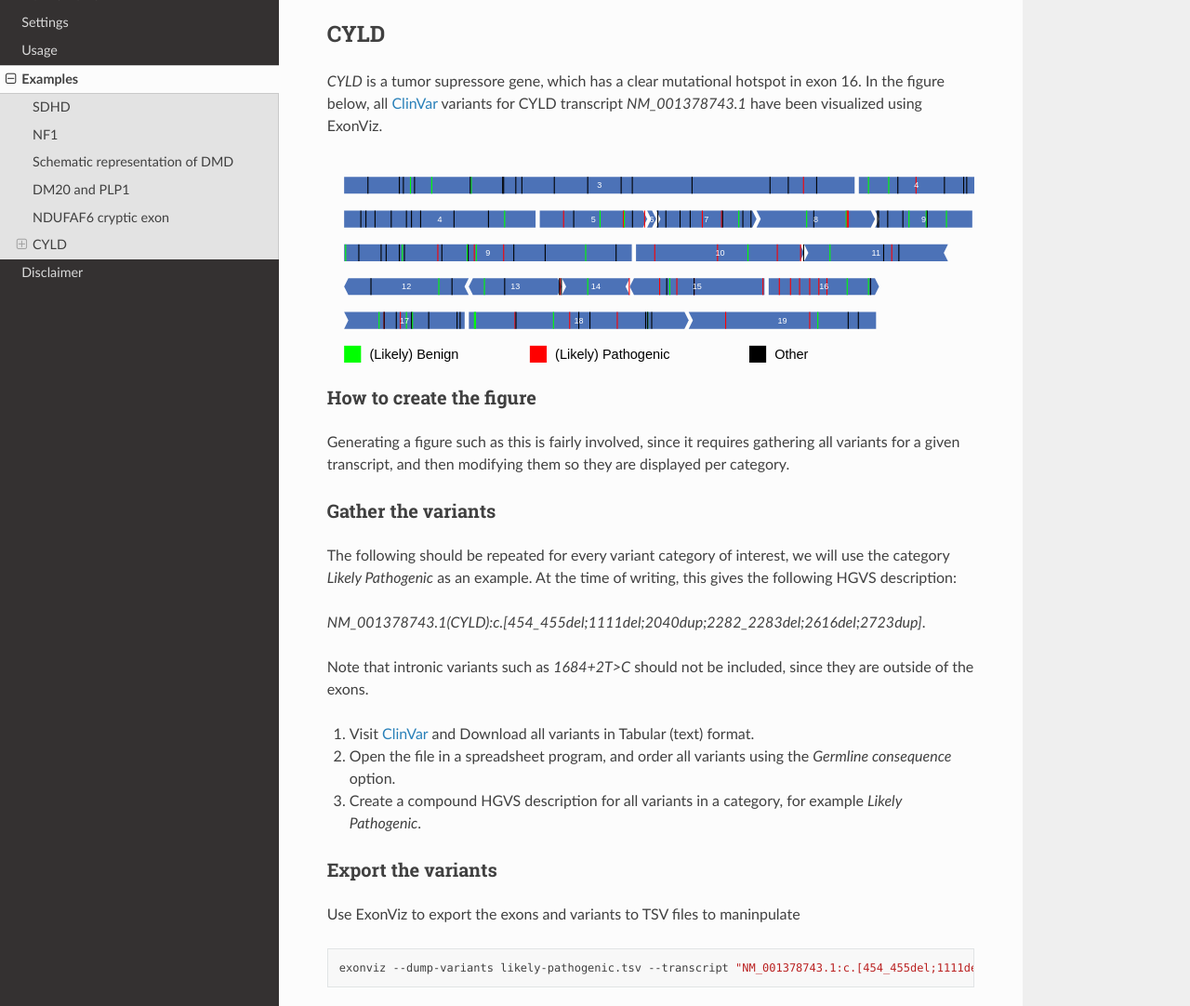
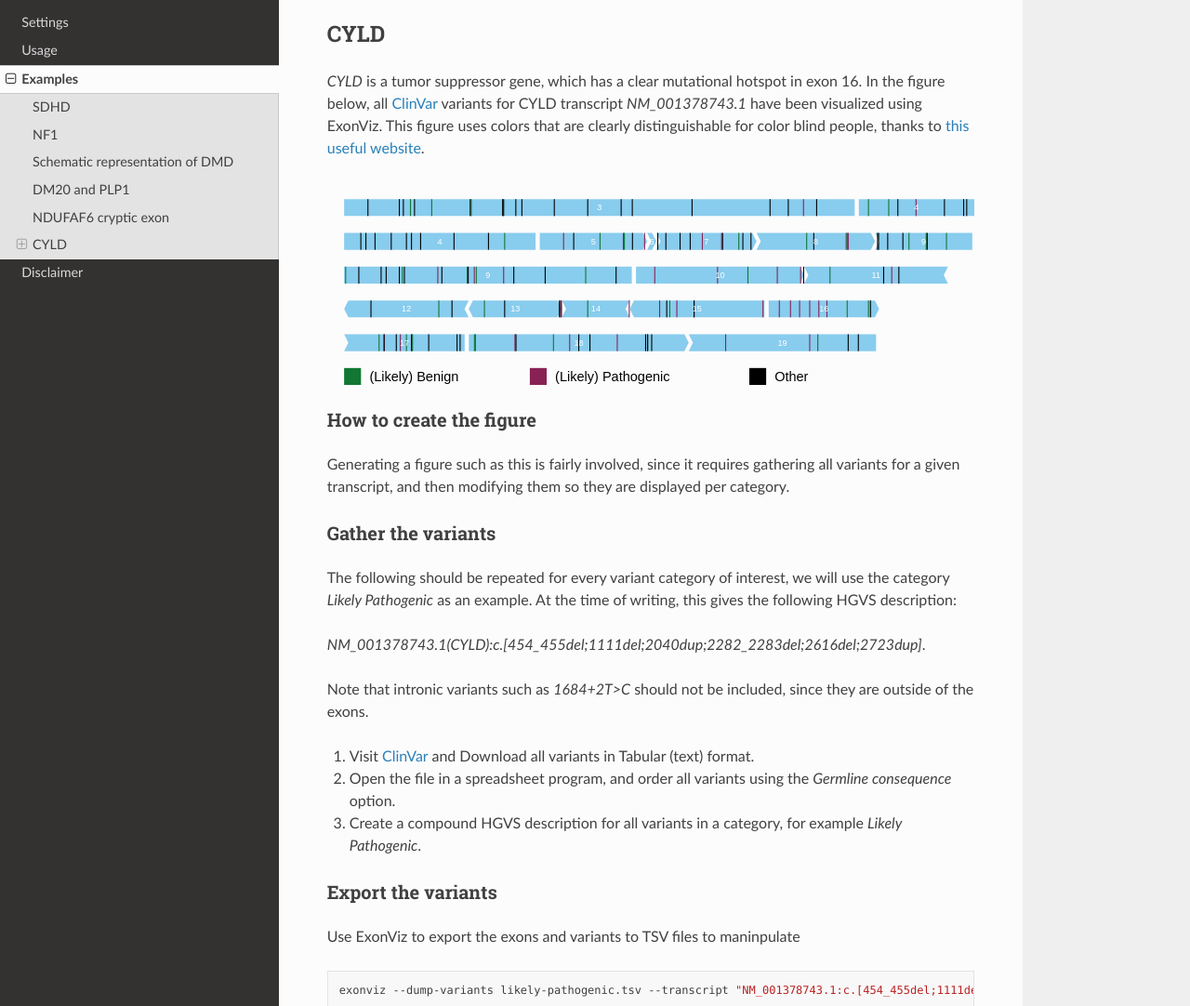
Before and after one commit to DCRT-LUMC/exonviz, a Sphinx documentation site: the page built from docs/source/examples.rst, in a window 1280 px wide and 1400 px high, scrolled down 2050 px, cut to the strip 180-1262 px from the top of the window. Shown: the whole strip at 93% size. Built offline with Sphinx 7.4.7 and the Read the Docs theme 2.0.0, drawn with Linux system fonts in a browser that asks for light colours.

Commit message:
Use color blind friendly colors for the CYLD figure

```diff
--- a/CHANGELOG.rst
+++ b/CHANGELOG.rst
@@ -5,6 +5,10 @@ Changelog
 
 .. This document is user facing. Please word the changes in such a way
 .. that users understand how the changes affect the new version.
+
+v0.2.14-dev
+-----------
++ Use color blind friendly colors for the CYLD figure
 
 v0.2.13
 -------
--- a/docs/source/examples.rst
+++ b/docs/source/examples.rst
@@ -82,9 +82,12 @@ NDUFAF6 cryptic exon
 
 CYLD
 ----
-`CYLD` is a tumor supressore gene, which has a clear mutational hotspot in exon
+`CYLD` is a tumor suppressor gene, which has a clear mutational hotspot in exon
 16. In the figure below, all `ClinVar <https://www.ncbi.nlm.nih.gov/clinvar/?term=NM_001378743.1>`_
-variants for CYLD transcript `NM_001378743.1` have been visualized using ExonViz.
+variants for CYLD transcript `NM_001378743.1` have been visualized using
+ExonViz. This figure uses colors that are clearly distinguishable for color
+blind people, thanks to `this useful website
+<https://davidmathlogic.com/colorblind>`_.
 
 .. image:: ../figures/CYLD.svg
 
@@ -121,7 +124,7 @@ Use ExonViz to export the exons and variants to TSV files to maninpulate
 
 Update the variants
 ^^^^^^^^^^^^^^^^^^^
-Open the `likely-pathogenic.tsv` file in a spreadsheet program, and update the **name** column to contain `(Likely) Pathognic`, and the **color** option to `red` for each variant.
+Open the `likely-pathogenic.tsv` file in a spreadsheet program, and update the **name** column to contain `(Likely) Pathognic`, and the **color** option to `#882255` for each variant.
 
 .. csv-table:: Updated likely pathogenic variants for CYLD
   :delim: tab
```
Also changed, not shown: docs/figures/CYLD.svg, 3 other files.
